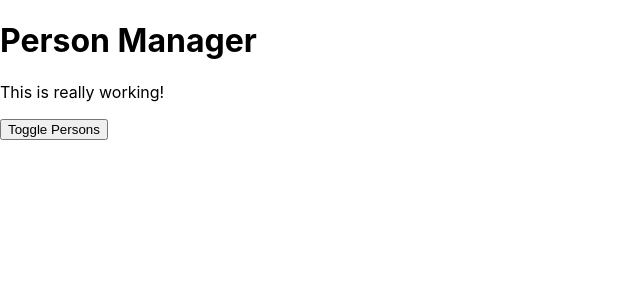
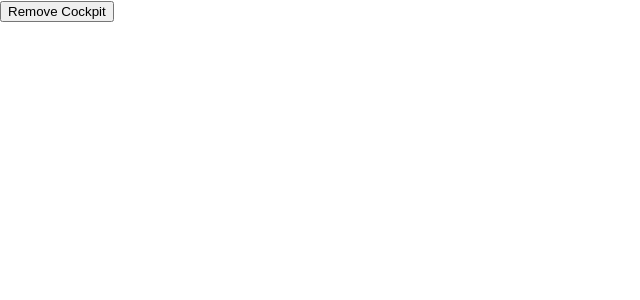
Before and after one commit to fmiusov/react-experiments, a React (Create React App) app: page / in a window 1280 px wide. Shown: the top 300 px of the page, without its empty margins (0-640 px from the left). Built offline with nearby package versions, Linux system fonts and the light colour scheme.

Commit message:
cockpit ejector

```diff
--- a/src/experimentDefault/containers/App.js
+++ b/src/experimentDefault/containers/App.js
@@ -34,7 +34,7 @@ class ExperimentDefault extends Component {
   }
 
   shouldComponentUpdate(nextProps, nextState) {
-    console.log('[App.js] shouldComponentUpdate');
+    console.log("[App.js] shouldComponentUpdate");
     return true;
   }
 
@@ -89,12 +89,20 @@ class ExperimentDefault extends Component {
 
     return (
       <div className={classes.App}>
+        <button
+          onClick={() => {
+            this.setState({ showCockpit: false });
+          }}
+        >
+          Remove Cockpit
+        </button>
+        {this.state.showCockpit ?
         <Cockpit
           title={this.props.appTitle}
           showPersons={this.state.showPersons}
           persons={this.state.persons}
           clicked={this.togglePersonsHandler}
-        />
+        /> : null}
         {persons}
       </div>
     );
```
